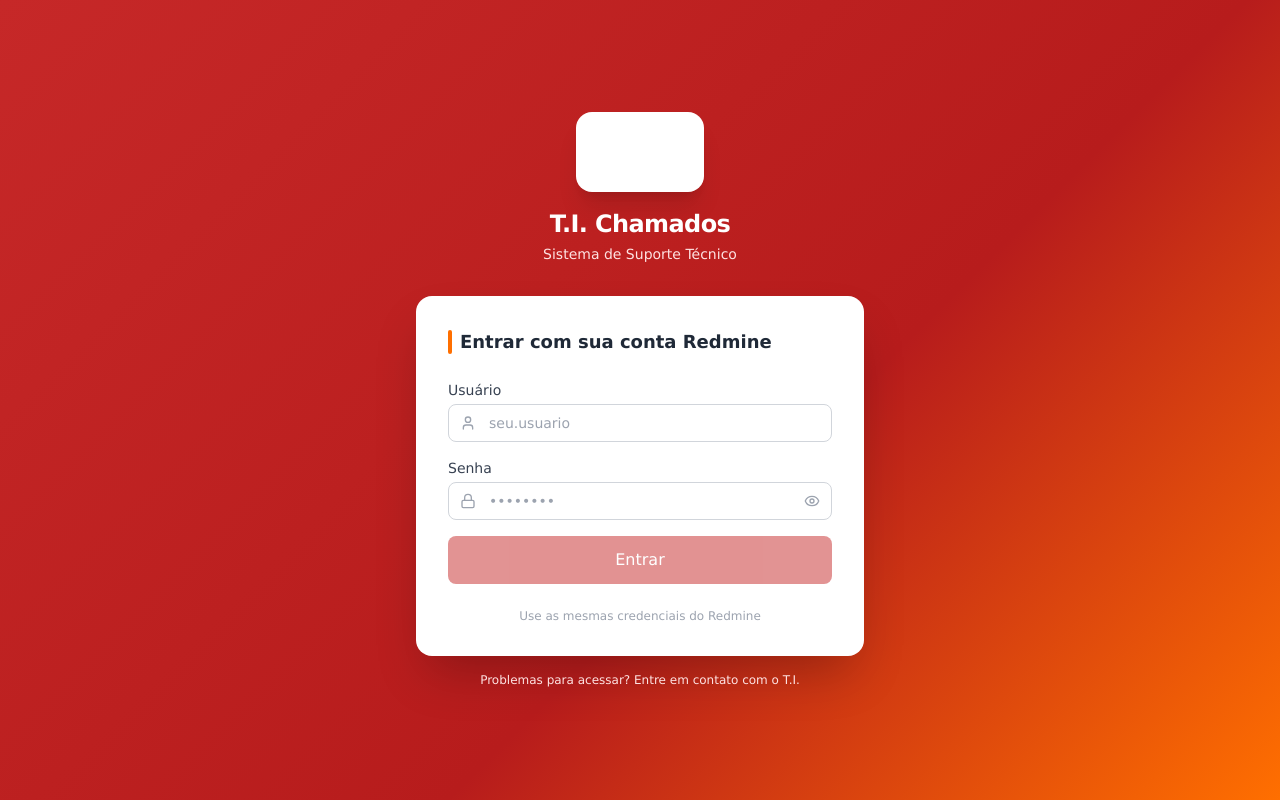
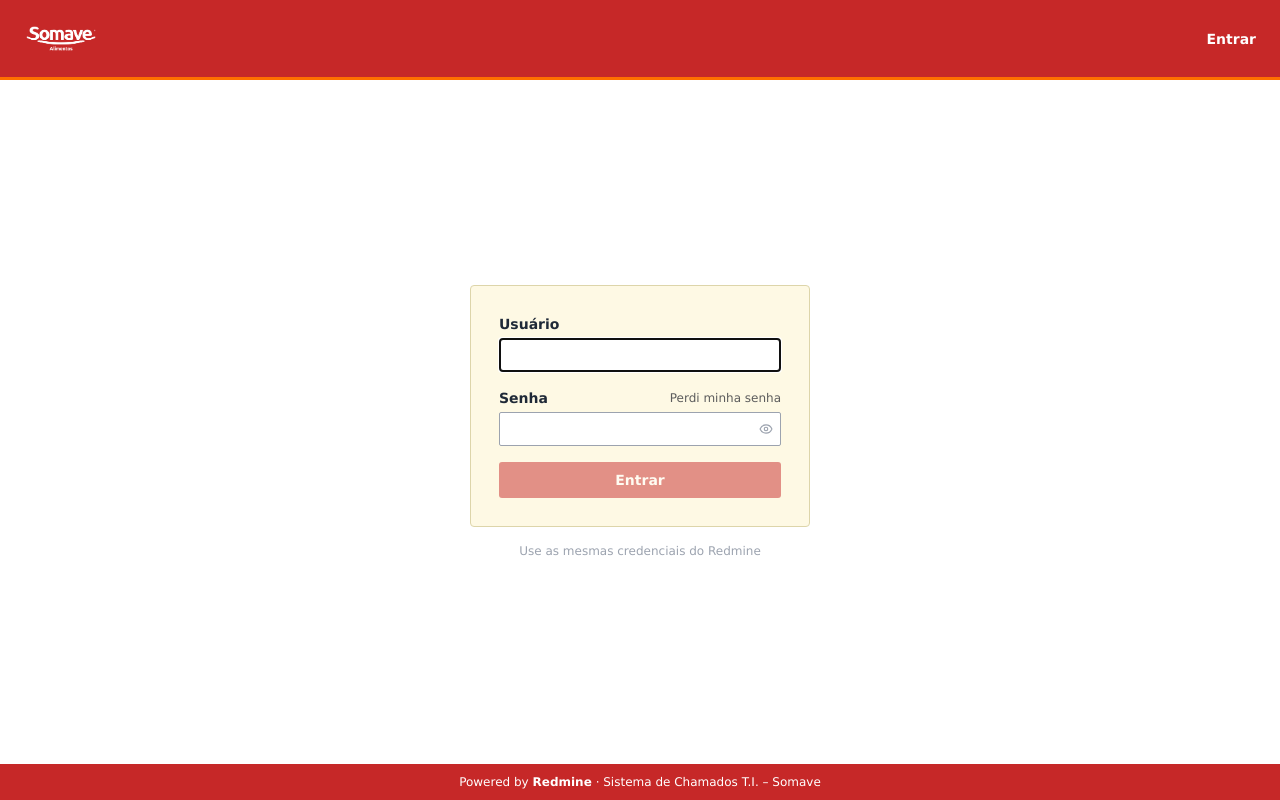
Before and after one commit to somave/redmine-ti-help, a React (Vite) app: page /login in a window 1280 px wide. Built offline with nearby package versions, Linux system fonts and the light colour scheme.

Commit message:
fix: login redesenhado no estilo do Redmine Somave
Header vermelho com logo, corpo branco, card creme centralizado e
footer vermelho — fiel ao layout da tela de login do Redmine customizado.

Co-Authored-By: Claude Sonnet 4.6 <noreply@anthropic.com>

```diff
--- a/src/pages/Login.jsx
+++ b/src/pages/Login.jsx
@@ -1,6 +1,6 @@
 import { useState } from 'react'
 import { useAuth } from '../context/AuthContext'
-import { Lock, User, Eye, EyeOff } from 'lucide-react'
+import { Eye, EyeOff } from 'lucide-react'
 
 export default function Login() {
   const { login } = useAuth()
@@ -24,66 +24,83 @@ export default function Login() {
   }
 
   return (
-    <div className="min-h-screen flex items-center justify-center p-4" style={{ background: 'linear-gradient(135deg, #c62828 0%, #b71c1c 60%, #ff6f00 100%)' }}>
-      <div className="w-full max-w-md">
-        {/* Logo */}
-        <div className="text-center mb-8">
-          <div className="inline-flex items-center justify-center bg-white rounded-2xl shadow-xl mb-4 px-6 py-3">
-            <img src="/logo_somave.png" alt="Somave" className="h-14 object-contain" />
-          </div>
-          <h1 className="text-2xl font-bold text-white tracking-tight">T.I. Chamados</h1>
-          <p className="text-red-100 mt-1 text-sm">Sistema de Suporte Técnico</p>
-        </div>
+    <div className="min-h-screen flex flex-col bg-white" style={{ fontFamily: 'Verdana, Tahoma, Arial, sans-serif' }}>
 
-        {/* Card */}
-        <div className="bg-white rounded-2xl shadow-2xl p-8">
-          <div className="flex items-center gap-2 mb-6">
-            <div className="w-1 h-6 rounded-full" style={{ backgroundColor: '#ff6f00' }} />
-            <h2 className="text-lg font-semibold text-gray-800">Entrar com sua conta Redmine</h2>
-          </div>
+      {/* Header — igual ao Redmine */}
+      <header
+        className="flex items-center px-6"
+        style={{ backgroundColor: '#c62828', borderBottom: '3px solid #ff6f00', height: '80px' }}
+      >
+        <img src="/logo_somave.png" alt="Somave" style={{ height: '52px', objectFit: 'contain' }} />
+        <span className="ml-auto text-white text-sm font-bold">Entrar</span>
+      </header>
 
+      {/* Corpo */}
+      <main className="flex-1 flex items-center justify-center bg-white py-12 px-4">
+        <div
+          className="w-full"
+          style={{ maxWidth: '340px' }}
+        >
+          {/* Card creme — igual ao box do Redmine */}
+          <div
+            className="rounded p-7"
+            style={{ backgroundColor: '#fef9e4', border: '1px solid #ddd5aa' }}
+          >
             {error && (
-            <div className="mb-4 p-3 bg-red-50 border border-red-200 rounded-lg text-sm text-red-700">
+              <div
+                className="mb-4 p-2 rounded text-sm"
+                style={{ backgroundColor: '#ffebee', border: '1px solid #c62828', color: '#b71c1c' }}
+              >
                 {error}
               </div>
             )}
 
             <form onSubmit={handleSubmit} className="space-y-4">
               <div>
-              <label className="block text-sm font-medium text-gray-700 mb-1">Usuário</label>
-              <div className="relative">
-                <User className="absolute left-3 top-1/2 -translate-y-1/2 w-4 h-4 text-gray-400" />
+                <label className="block text-sm font-bold text-gray-800 mb-1">Usuário</label>
                 <input
                   type="text"
                   value={username}
                   onChange={e => setUsername(e.target.value)}
-                  placeholder="seu.usuario"
-                  className="input pl-10"
+                  placeholder=""
+                  className="w-full border border-gray-400 px-2 py-1.5 text-sm bg-white"
+                  style={{ borderRadius: '2px' }}
                   required
                   autoComplete="username"
+                  autoFocus
                 />
-              </div>
               </div>
 
               <div>
-              <label className="block text-sm font-medium text-gray-700 mb-1">Senha</label>
+                <div className="flex items-center justify-between mb-1">
+                  <label className="block text-sm font-bold text-gray-800">Senha</label>
+                  <a
+                    href="https://redmine.somave.com.br/account/lost_password"
+                    target="_blank"
+                    rel="noreferrer"
+                    className="text-xs"
+                    style={{ color: '#5c5c5c' }}
+                  >
+                    Perdi minha senha
+                  </a>
+                </div>
                 <div className="relative">
-                <Lock className="absolute left-3 top-1/2 -translate-y-1/2 w-4 h-4 text-gray-400" />
                   <input
                     type={showPass ? 'text' : 'password'}
                     value={password}
                     onChange={e => setPassword(e.target.value)}
-                  placeholder="••••••••"
-                  className="input pl-10 pr-10"
+                    className="w-full border border-gray-400 px-2 py-1.5 text-sm bg-white pr-8"
+                    style={{ borderRadius: '2px' }}
                     required
                     autoComplete="current-password"
                   />
                   <button
                     type="button"
                     onClick={() => setShowPass(p => !p)}
-                  className="absolute right-3 top-1/2 -translate-y-1/2 text-gray-400 hover:text-gray-600"
+                    className="absolute right-2 top-1/2 -translate-y-1/2 text-gray-400 hover:text-gray-600"
+                    tabIndex={-1}
                   >
-                  {showPass ? <EyeOff className="w-4 h-4" /> : <Eye className="w-4 h-4" />}
+                    {showPass ? <EyeOff className="w-3.5 h-3.5" /> : <Eye className="w-3.5 h-3.5" />}
                   </button>
                 </div>
               </div>
@@ -91,29 +108,29 @@ export default function Login() {
               <button
                 type="submit"
                 disabled={loading || !username || !password}
-              className="btn-primary w-full py-3 mt-2"
+                className="w-full py-2 text-white text-sm font-bold transition-colors disabled:opacity-50"
+                style={{ backgroundColor: '#c62828', borderRadius: '3px' }}
+                onMouseEnter={e => e.currentTarget.style.backgroundColor = '#b71c1c'}
+                onMouseLeave={e => e.currentTarget.style.backgroundColor = '#c62828'}
               >
-              {loading ? (
-                <span className="flex items-center justify-center gap-2">
-                  <svg className="animate-spin w-4 h-4" viewBox="0 0 24 24" fill="none">
-                    <circle className="opacity-25" cx="12" cy="12" r="10" stroke="currentColor" strokeWidth="4" />
-                    <path className="opacity-75" fill="currentColor" d="M4 12a8 8 0 018-8v8z" />
-                  </svg>
-                  Entrando...
-                </span>
-              ) : 'Entrar'}
+                {loading ? 'Entrando...' : 'Entrar'}
               </button>
             </form>
+          </div>
 
-          <p className="text-center text-xs text-gray-400 mt-6">
+          <p className="text-center text-xs text-gray-400 mt-4">
             Use as mesmas credenciais do Redmine
           </p>
         </div>
+      </main>
 
-        <p className="text-center text-red-100 text-xs mt-4">
-          Problemas para acessar? Entre em contato com o T.I.
-        </p>
-      </div>
+      {/* Footer — igual ao Redmine */}
+      <footer
+        className="text-center py-2.5 text-xs text-white"
+        style={{ backgroundColor: '#c62828' }}
+      >
+        Powered by <strong>Redmine</strong> · Sistema de Chamados T.I. – Somave
+      </footer>
     </div>
   )
 }
```
Lines whose indentation alone changed are shown as unchanged.
